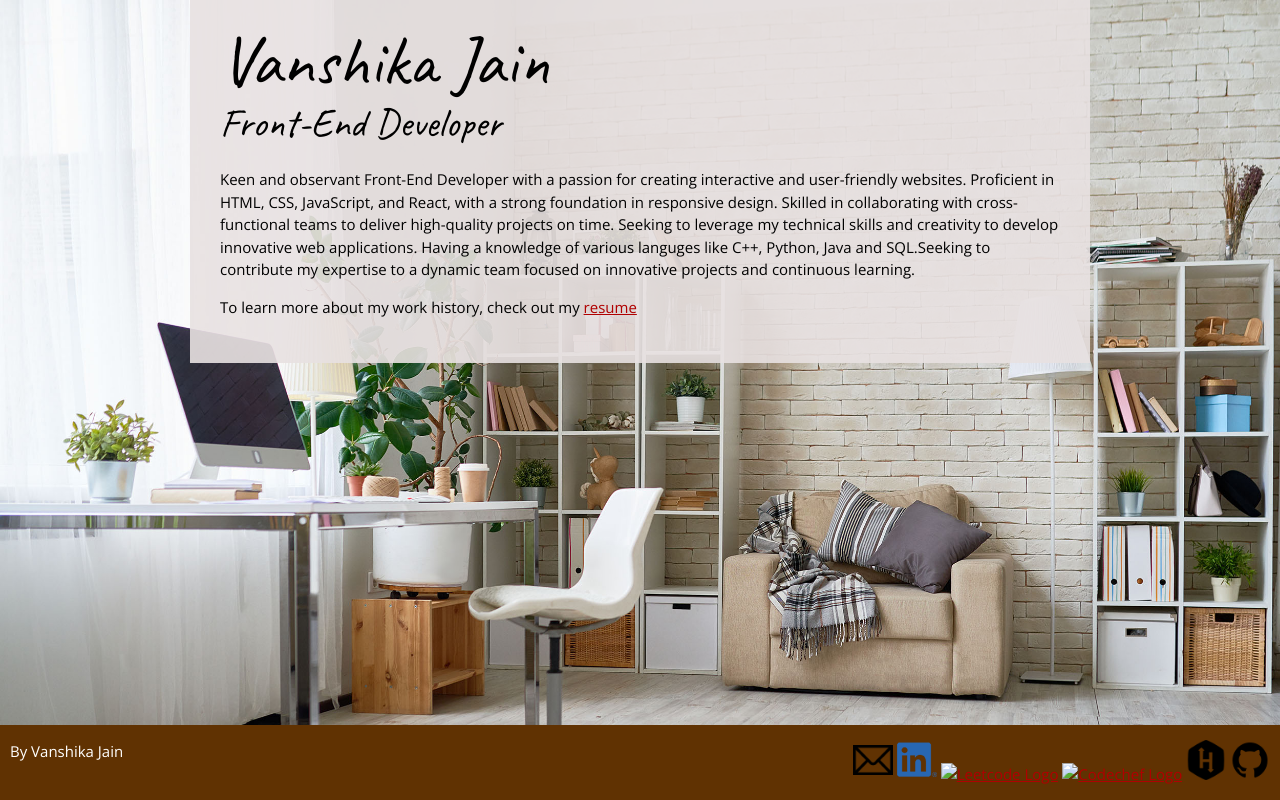
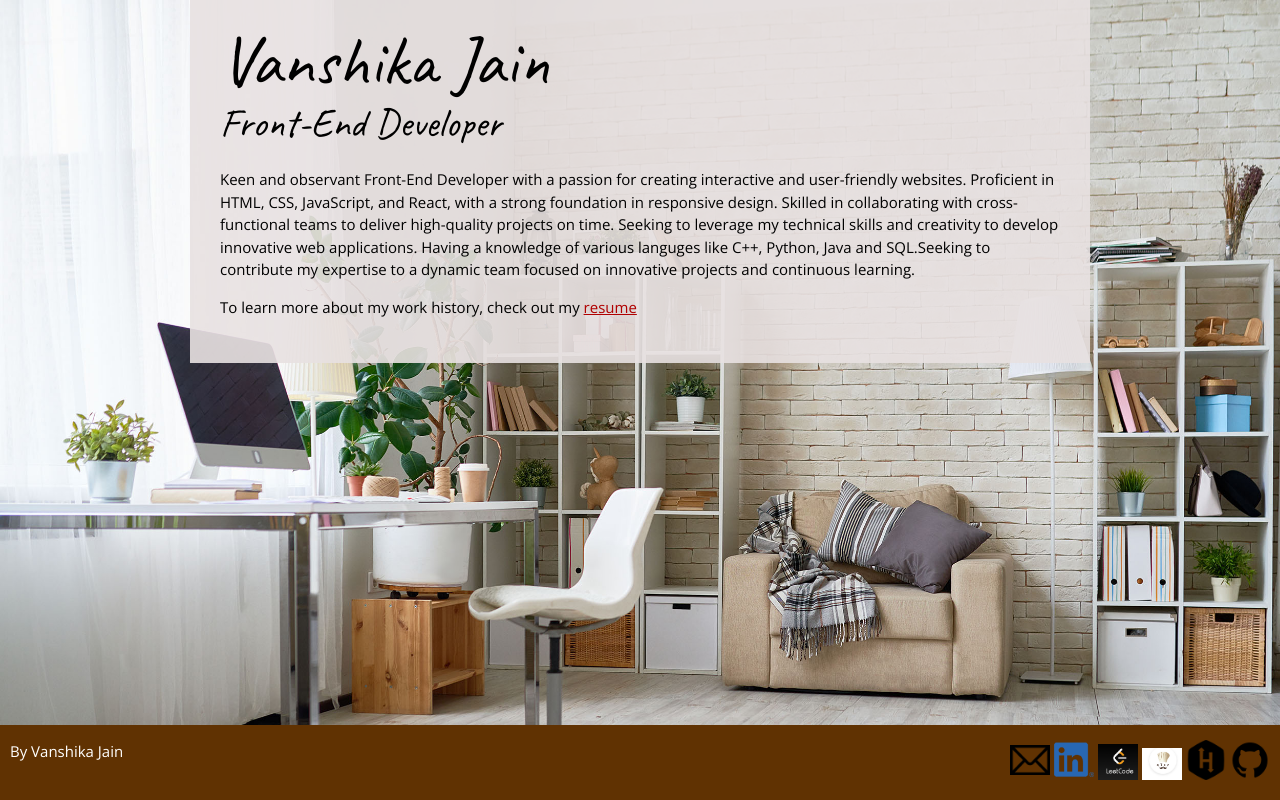
Before and after one commit to Vanshika022/Resume, a plain HTML site: page index.html in a window 1280 px wide. Drawn offline with nearby package versions, Linux system fonts and the light colour scheme.

Commit message:
Add files via upload

```diff
--- a/index.html
+++ b/index.html
@@ -59,13 +59,13 @@
         <!-- Leetcode -->
         <li>
           <a href="https://leetcode.com/u/Vanshika0022/" target="_blank">
-            <img src="images/Screenshot 2024-07-11 at 10.37.35 PM.png" alt="Leetcode Logo">
+            <img src="images/Leetcode.png" alt="Leetcode Logo">
           </a>
         </li>
         <!-- Codechef -->
         <li>
           <a href="https://www.codechef.com/users/vanshika022" target="_blank">
-            <img src="images/Screenshot 2024-07-05 at 5.16.28 PM.png" alt="Codechef Logo">
+            <img src="images/Codechef.png" alt="Codechef Logo">
           </a>
         </li>
         <!-- HackerRank -->
```
Also changed, not shown: resume.html (+2 -2 lines).
